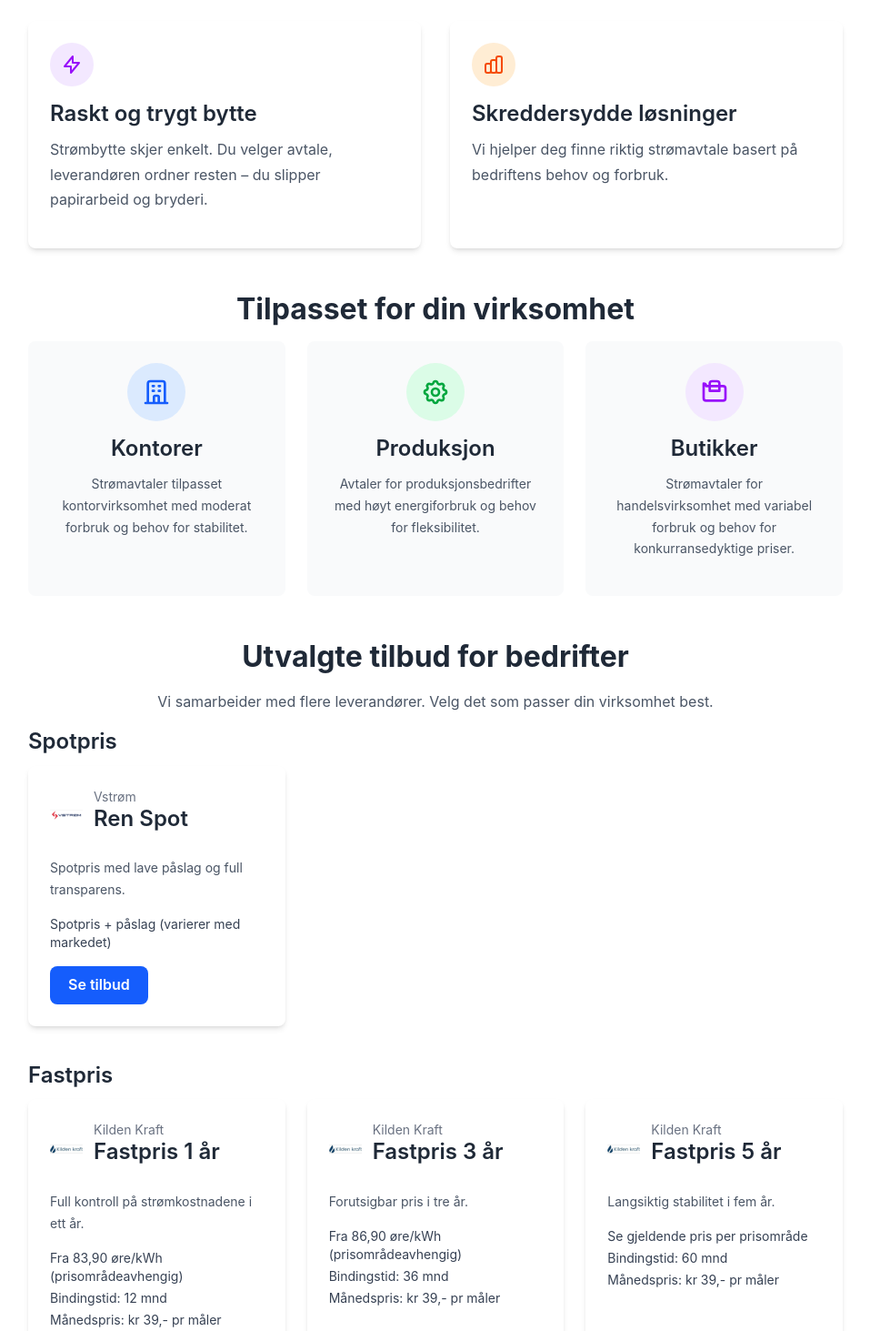
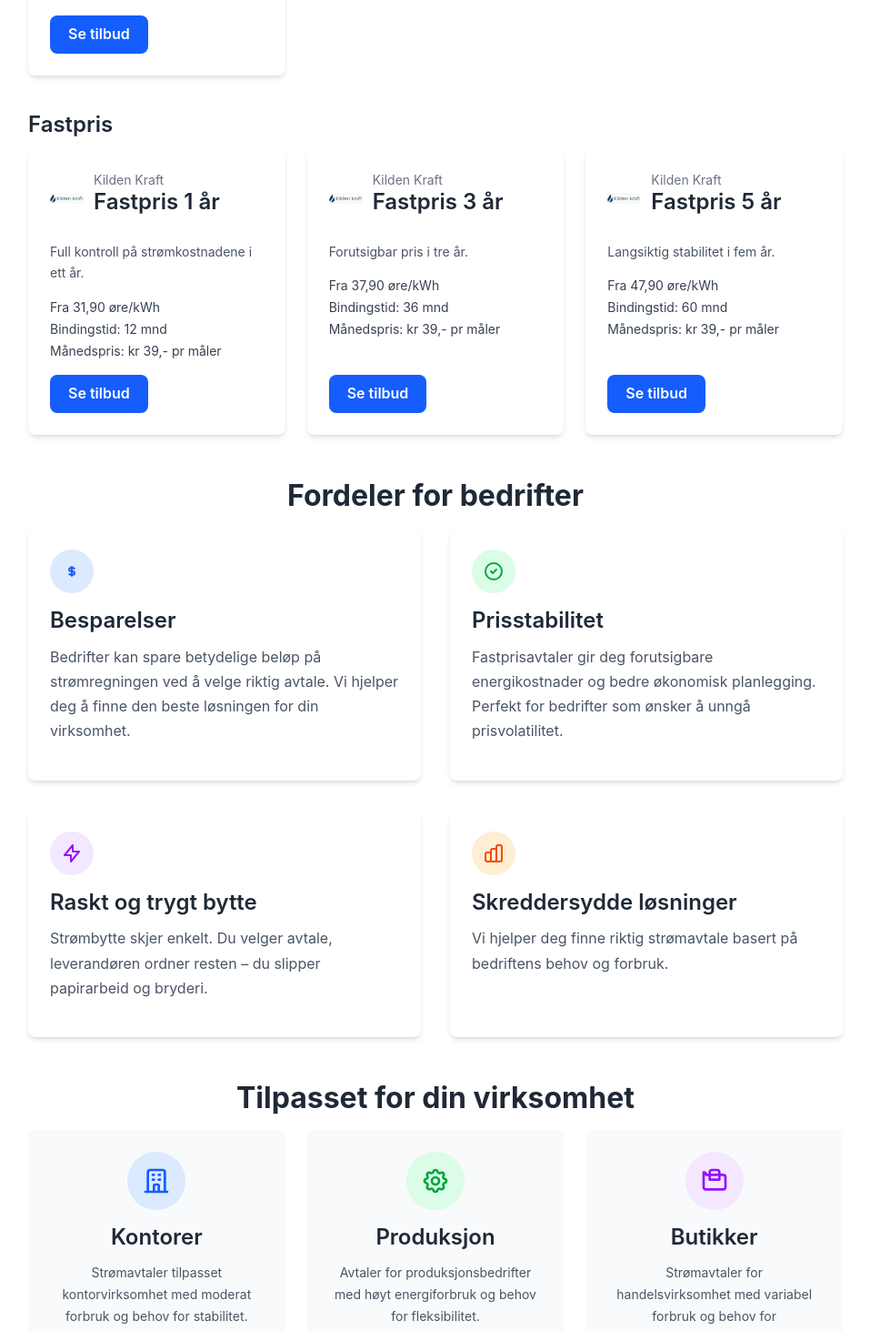
Before and after one commit to hazzler78/stromsjef, a Next.js app: page /bedrift in a window 1280 px wide. Shown: the part 727-2190 px from the top of the page at 91% size, without its empty margins (161-1118 px from the left). Built offline with nearby package versions, Linux system fonts and the light colour scheme; no server answers.

Commit message:
Bedrift: move ProviderOffers above benefits; update Kilden 'Fra' price labels

```diff
--- a/src/app/bedrift/page.tsx
+++ b/src/app/bedrift/page.tsx
@@ -30,6 +30,13 @@ const BusinessPage = () => {
           </TrackedButton>
         </div>
       </section>
+
+      {/* Provider Offers */}
+      <ProviderOffers
+        providers={providers}
+        title="Utvalgte tilbud for bedrifter"
+        subtitle="Vi samarbeider med flere leverandører. Velg det som passer din virksomhet best."
+      />
 
       {/* Benefits Section */}
       <section className="mb-12">
@@ -131,13 +138,6 @@ const BusinessPage = () => {
         </div>
       </section>
 
-      {/* Provider Offers */}
-      <ProviderOffers
-        providers={providers}
-        title="Utvalgte tilbud for bedrifter"
-        subtitle="Vi samarbeider med flere leverandører. Velg det som passer din virksomhet best."
-      />
-
       {/* CTA Section */}
       <section className="bg-gray-50 py-12 -mx-4 px-4">
         <div className="container mx-auto text-center">
--- a/src/data/providers.ts
+++ b/src/data/providers.ts
@@ -39,7 +39,7 @@ export const providers: Provider[] = [
         href: 'https://kildenkraft.no/bedrift/fastpris-1-ar/?utm_source=stromsjef.no',
         buttonId: 'offer-kilden-fast-1ar',
         pricingType: 'fast',
-        priceLabel: 'Fra 83,90 øre/kWh (prisområdeavhengig)',
+        priceLabel: 'Fra 31,90 øre/kWh',
         bindingLabel: 'Bindingstid: 12 mnd',
         monthlyFeeLabel: 'Månedspris: kr 39,- pr måler',
       },
@@ -53,7 +53,7 @@ export const providers: Provider[] = [
         href: 'https://kildenkraft.no/bedrift/fastpris-3-ar/?utm_source=stromsjef.no',
         buttonId: 'offer-kilden-fast-3ar',
         pricingType: 'fast',
-        priceLabel: 'Fra 86,90 øre/kWh (prisområdeavhengig)',
+        priceLabel: 'Fra 37,90 øre/kWh',
         bindingLabel: 'Bindingstid: 36 mnd',
         monthlyFeeLabel: 'Månedspris: kr 39,- pr måler',
       },
@@ -67,7 +67,7 @@ export const providers: Provider[] = [
         href: 'https://kildenkraft.no/bedrift/fastpris-5-ar/?utm_source=stromsjef.no',
         buttonId: 'offer-kilden-fast-5ar',
         pricingType: 'fast',
-        priceLabel: 'Se gjeldende pris per prisområde',
+        priceLabel: 'Fra 47,90 øre/kWh',
         bindingLabel: 'Bindingstid: 60 mnd',
         monthlyFeeLabel: 'Månedspris: kr 39,- pr måler',
       },
```
